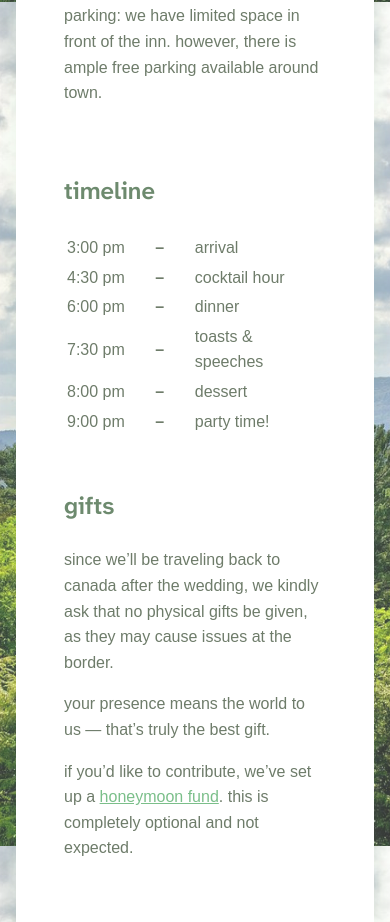
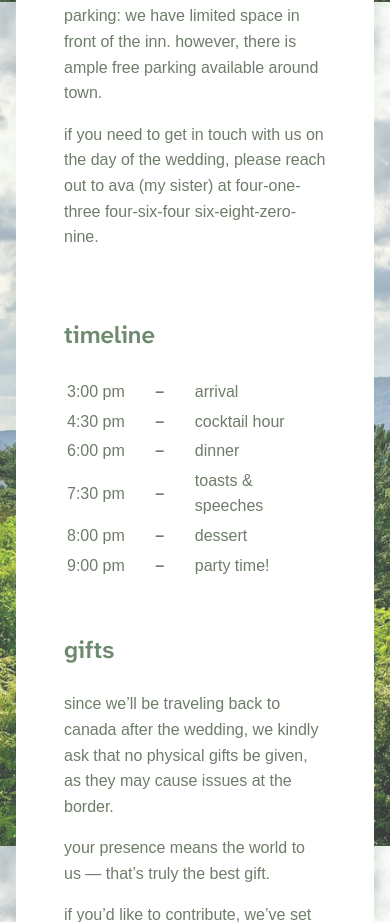
Before and after one commit to eliaswilliams/wedding-site, a plain HTML site: page index.html in a window 390 px wide. Shown: the part 842-1764 px from the top of the page. Drawn offline with Linux system fonts and the light colour scheme; a web font is replaced by a local one.

Commit message:
added phone

```diff
--- a/index.html
+++ b/index.html
@@ -41,6 +41,7 @@
                 <p>location: <a href="https://maps.app.goo.gl/5x6jfiZnFdEeFind9">the kemble inn</a> (2 kemble st, lenox, ma 01240)</p>
                 <p>dress code: cocktail attire, bride will now be in white!</p>
                 <p>parking: we have limited space in front of the inn. however, there is ample free parking available around town.</p>
+                <p>if you need to get in touch with us on the day of the wedding, please reach out to ava (my sister) at four-one-three four-six-four six-eight-zero-nine.</p>
             </section>
 
             <section id="timeline">
```
